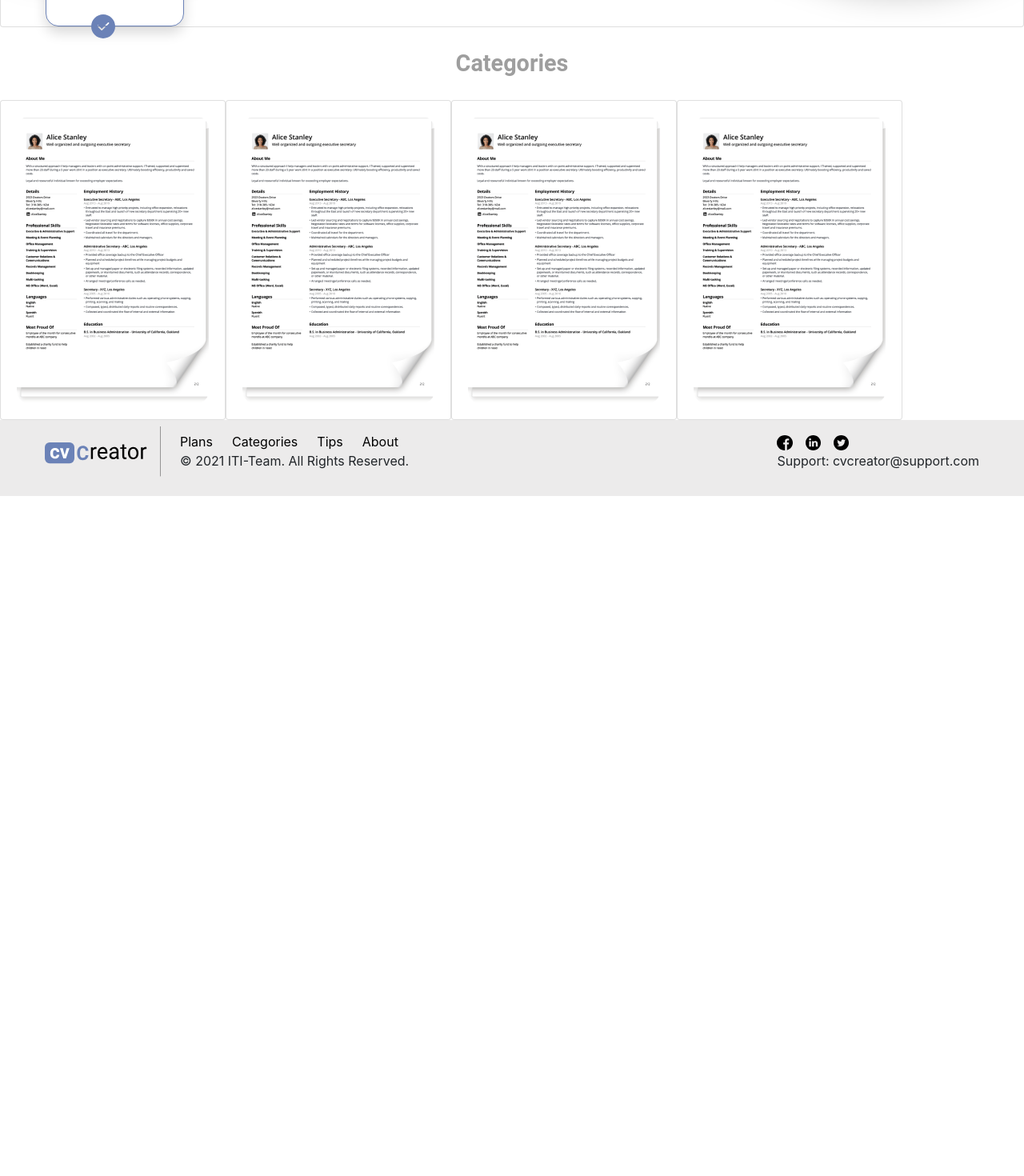
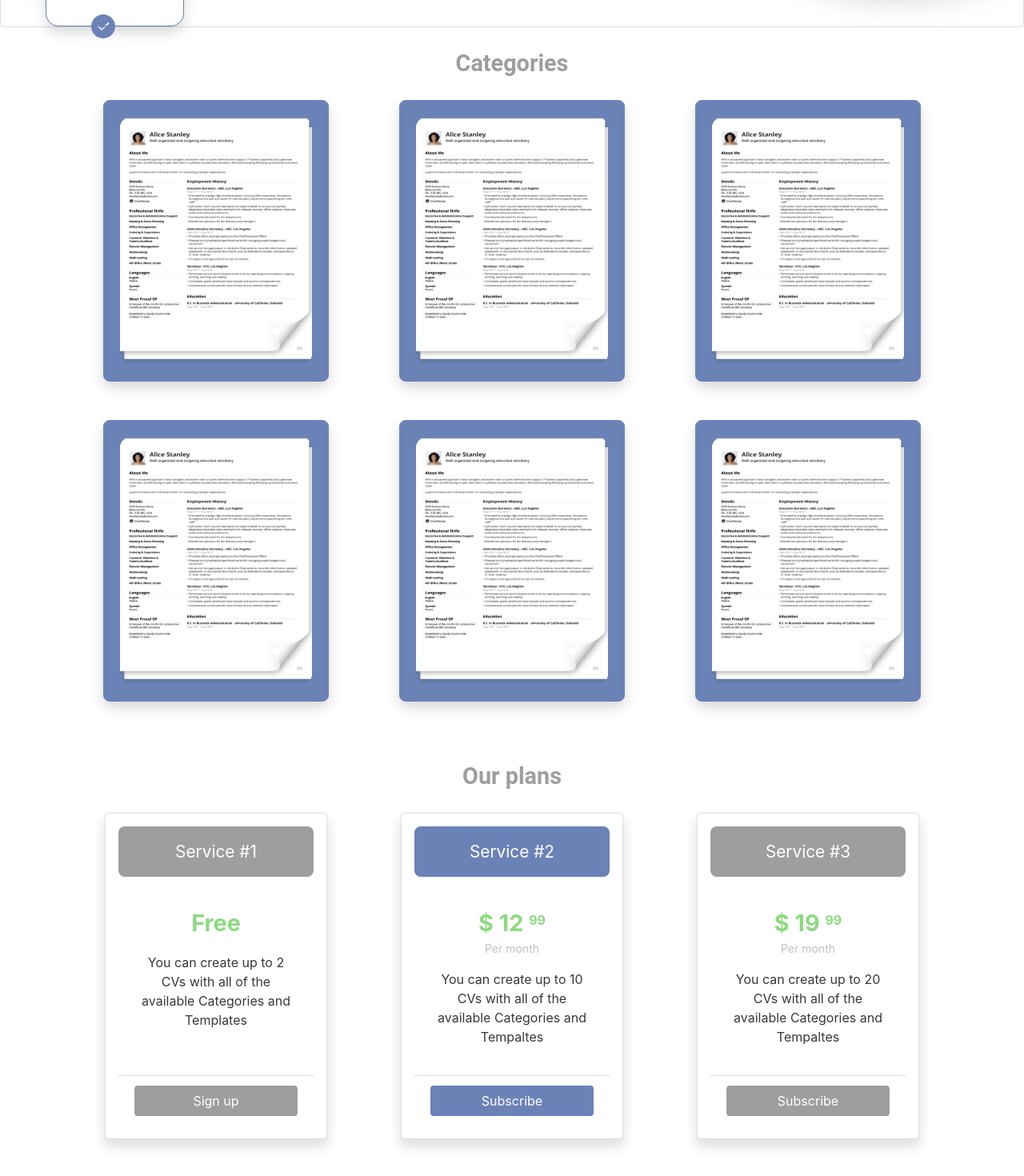
Before and after one commit to sohaila-mohamed/CV-Creator-ClientSide, a React (Create React App) app: page / in a window 1280 px wide. Shown: the part 760-2230 px from the top of the page at 80% size. Before the commit the page ends 1380 px from the top, so only its background shows below. Built offline with nearby package versions, Linux system fonts and the light colour scheme.

Commit message:
adding plan section and categories

```diff
--- a/src/components/Home/Categories/Category.css
+++ b/src/components/Home/Categories/Category.css
@@ -5,3 +5,31 @@
   font-size: 1.8rem;
   font-family: Roboto;
 }
+.Category-card-color {
+  border-color: #6b82b7 !important;
+  background-color: #6b82b7 !important;
+  border-radius: 0.5em !important;
+  height: 22em;
+}
+.overlay-hover {
+  position: absolute;
+  width: 100%;
+  height: 100%;
+  transition: 0.5s ease;
+  background-color: rgba(0, 0, 0, 0.37);
+  top: 0;
+  bottom: 0;
+  left: 0;
+  right: 0;
+  opacity: 0;
+  border-radius: 0.5em !important;
+}
+.overlay-hover p {
+  position: absolute;
+  top: 43%;
+  /* left: 22%; */
+  font-size: 1.8rem;
+}
+.Category-card-color:hover .overlay-hover {
+  opacity: 1;
+}
--- a/src/components/Home/Categories/Category.jsx
+++ b/src/components/Home/Categories/Category.jsx
@@ -2,29 +2,59 @@ import "./Category.css";
 import cv from "../../../images/Cv-img.png";
 function Category() {
   return (
-    <div className="bg-white">
+    <div className="bg-white container">
       <p id="Category-Header" className="m-4">
         Categories
       </p>
-      <div className="d-flex justify-content-evenly">
-        <div className="card">
+      <div className="d-flex justify-content-around flex-wrap">
+        <div className="card mb-5 Category-card-color shadow position-relative">
           <div className="card-body">
-            <img src={cv} className="card-img" alt="cvs" />
+            <img src={cv} className="card-img h-100" alt="cvs" />
+            <div className=" overlay-hover d-flex align-items-center justify-content-center">
+              <p className="text-white font-weight-bold">Basic</p>
+            </div>
           </div>
         </div>
-        <div className="card">
+        <div className="card mb-5 Category-card-color shadow position-relative">
           <div className="card-body">
-            <img src={cv} className="card-img" alt="cvs" />
+            <img src={cv} className="card-img h-100" alt="cvs" />
+            <div className=" overlay-hover d-flex align-items-center justify-content-center">
+              <p className="text-white font-weight-bold">Modern</p>
+            </div>
           </div>
         </div>
-        <div className="card">
+        <div className="card mb-5 Category-card-color shadow position-relative">
           <div className="card-body">
-            <img src={cv} className="card-img" alt="cvs" />
+            <img src={cv} className="card-img h-100" alt="cvs" />
+            <div className=" overlay-hover d-flex align-items-center justify-content-center">
+              <p className="text-white font-weight-bold">College</p>
+            </div>
           </div>
         </div>
-        <div className="card">
+        <div className="card mb-5 Category-card-color shadow position-relative">
           <div className="card-body">
-            <img src={cv} className="card-img" alt="cvs" />
+            <img src={cv} className="card-img h-100" alt="cvs" />
+            <div className=" overlay-hover d-flex align-items-center justify-content-center">
+              <p className="text-white font-weight-bold">Junior-Level</p>
+            </div>
+          </div>
+        </div>
+        <div className="card mb-5 Category-card-color shadow position-relative">
+          <div className="card-body">
+            <img src={cv} className="card-img h-100" alt="cvs" />
+            <div className=" overlay-hover d-flex align-items-center justify-content-center">
+              <p className="text-white font-weight-bold">Senior-Level</p>
+            </div>
+          </div>
+        </div>
+        <div className="card mb-5 Category-card-color shadow position-relative">
+          <div className="card-body">
+            <img src={cv} className="card-img h-100" alt="cvs" />
+            <div className=" overlay-hover d-flex align-items-center justify-content-center">
+              <p className="text-white text-center font-weight-bold">
+                Expert-Level
+              </p>
+            </div>
           </div>
         </div>
       </div>
--- a/src/components/Home/Home.jsx
+++ b/src/components/Home/Home.jsx
@@ -6,6 +6,7 @@ import { FontAwesomeIcon } from "@fortawesome/react-fontawesome";
 import "./Home.css";
 import verified from "../../images/verified.svg";
 import Category from "./Categories/Category";
+import Plan from "./Plans/Plan";
 function Home() {
   return (
     <Fragment>
@@ -47,6 +48,7 @@ function Home() {
         </div>
       </div>
       <Category />
+      <Plan />
     </Fragment>
   );
 }
--- /dev/null
+++ b/src/components/Home/Plans/Plan.css
@@ -0,0 +1,27 @@
+#Plan-Header {
+  color: #9e9e9e;
+  font-weight: bold;
+  text-align: center;
+  font-size: 1.8rem;
+  font-family: Roboto;
+}
+.Plan-color-gray,
+.Plan-color-blue {
+  background-color: #9e9e9e !important;
+  border-radius: 0.5rem;
+  color: white;
+  border-color: transparent !important;
+  font-size: 1.3rem;
+}
+.Plan-color-blue {
+  background-color: #6b82b7 !important;
+}
+.text-price {
+  color: #8cda7f;
+  text-align: center;
+  font-size: 1.8rem;
+  font-weight: bold;
+}
+.text-price sup {
+  font-size: 1rem !important;
+}
--- /dev/null
+++ b/src/components/Home/Plans/Plan.jsx
@@ -0,0 +1,65 @@
+import { Button } from "react-bootstrap";
+import "./Plan.css";
+function Plan() {
+  return (
+    <div className="bg-white container">
+      <p id="Plan-Header" className="m-4">
+        Our plans
+      </p>
+      <div className="d-flex justify-content-around flex-wrap">
+        <div className="card p-3 w-25 shadow mb-5">
+          <p className="Plan-color-gray p-3 text-center">Service #1</p>
+          <div className="card-body">
+            <p className="text-price">Free</p>
+            <p className="text-dark text-center">
+              You can create up to 2 CVs with all of the available Categories
+              and Templates
+            </p>
+          </div>
+          <div className="card-footer bg-white">
+            <Button className="Plan-color-gray w-100">Sign up</Button>
+          </div>
+        </div>
+
+        <div className="card p-3 w-25 shadow mb-5">
+          <p className="Plan-color-blue p-3 text-center">Service #2</p>
+          <div className="card-body">
+            <p className="text-price m-0">
+              $ 12 <sup>99</sup>
+            </p>
+            <p className="text-center small p-0" style={{ color: "#C0C0C0" }}>
+              Per month
+            </p>
+            <p className="text-dark text-center">
+              You can create up to 10 CVs with all of the available Categories
+              and Tempaltes
+            </p>
+          </div>
+          <div className="card-footer bg-white">
+            <Button className="Plan-color-blue w-100">Subscribe</Button>
+          </div>
+        </div>
+
+        <div className="card p-3 w-25 shadow mb-5">
+          <p className="Plan-color-gray p-3 text-center">Service #3</p>
+          <div className="card-body">
+            <p className="text-price m-0">
+              $ 19 <sup>99</sup>
+            </p>
+            <p className="text-center small p-0" style={{ color: "#C0C0C0" }}>
+              Per month
+            </p>
+            <p className="text-dark text-center">
+              You can create up to 20 CVs with all of the available Categories
+              and Tempaltes
+            </p>
+          </div>
+          <div className="card-footer bg-white">
+            <Button className="Plan-color-gray w-100">Subscribe</Button>
+          </div>
+        </div>
+      </div>
+    </div>
+  );
+}
+export default Plan;
```
